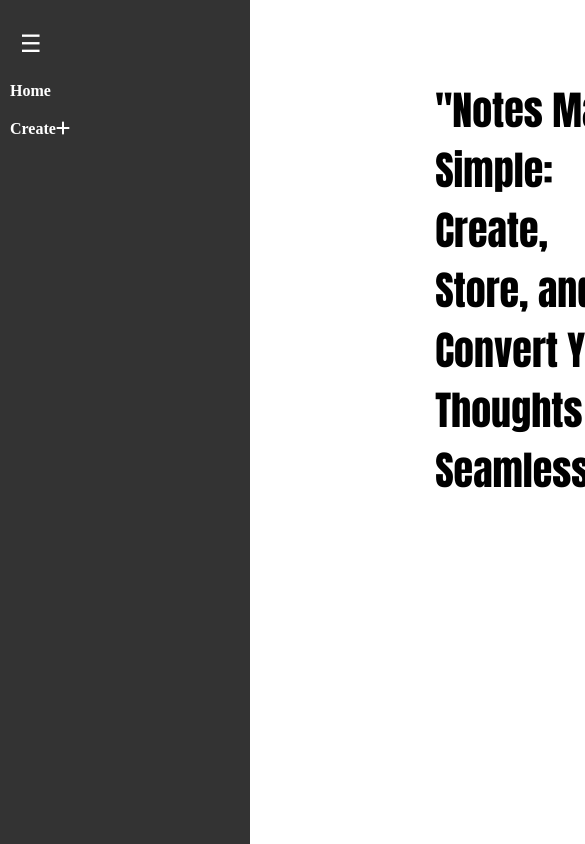
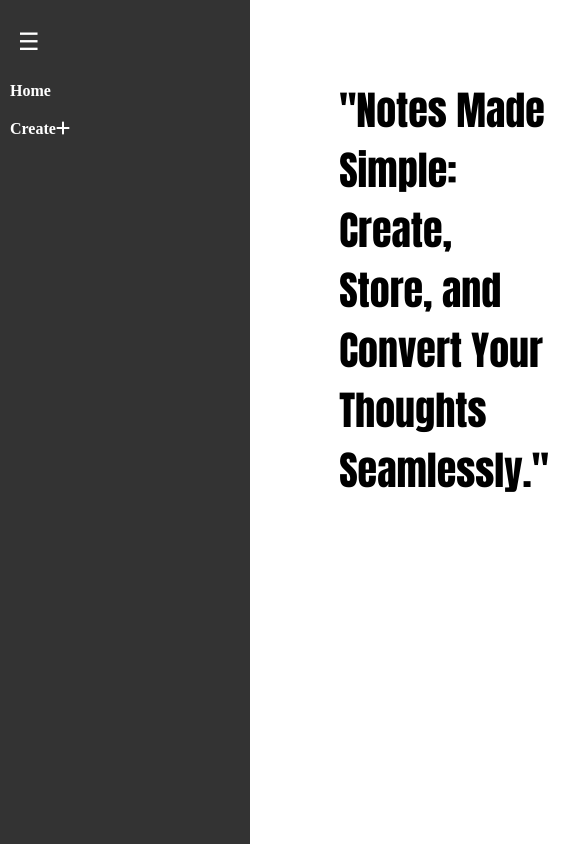
Before and after one commit to animeshkarmakar7/keep-Note, a React (Vite) app: page / in a window 390 px wide. Shown: the top 844 px of the page, 585 px wide, since content can reach past the window. Built offline with nearby package versions, Linux system fonts and the light colour scheme.

Commit message:
responsive

```diff
--- a/src/Components/Home/home.css
+++ b/src/Components/Home/home.css
@@ -6,3 +6,14 @@ p{
     justify-content: center;
     margin-right: 5rem;
 }
+
+@media (max-width:480px) {
+    p{
+        font-family: Impact, Haettenschweiler, 'Arial Narrow Bold', sans-serif;
+        display: flex;
+        font-size: 40px;
+        justify-content: center;
+        margin-left: -7rem;
+
+    }
+}
--- a/src/Components/Note/note.css
+++ b/src/Components/Note/note.css
@@ -1,5 +1,3 @@
-
-
 .note-container {
   display: flex;
   justify-content: center;
@@ -16,7 +14,7 @@
 
 .header-container {
   margin-bottom: 20px;
-    margin-right: 10px;
+  margin-right: 17px;
 }
 
 .header-container input {
@@ -43,7 +41,6 @@
   outline: none;
   border-color: #5b9dd9;
 }
-
 
 .note-container {
   width: 100%;
@@ -95,7 +92,45 @@ button {
   font-size: 16px;
 }
 
-.notfound{
+.notfound {
   margin-top: 1.5rem;
   margin-left: 5rem;
 }
+
+@media (max-width: 480px) {
+  .note-container {
+
+      padding: 10px;
+      max-width: 90%;
+      margin-left: 6%;
+      margin-right: auto;
+      box-shadow: none;
+  }
+
+  .header-container input {
+      font-size: 1rem;
+      padding: 8px;
+  }
+
+  .content textarea {
+      height: 150px;
+      padding: 8px;
+      font-size: 0.9rem;
+  }
+
+  .modal {
+      max-width: 95%;
+      padding: 10px;
+      margin-left: 5%;
+      margin-right: auto;
+  }
+
+  button {
+      font-size: 14px;
+      padding: 8px;
+  }
+
+  .notfound {
+      margin-left: 3rem;
+  }
+}
```
Also changed, not shown: src/Components/SideNavbar/SideNavbar.css (line endings or trailing spaces). Lines whose indentation alone changed are shown as unchanged.
